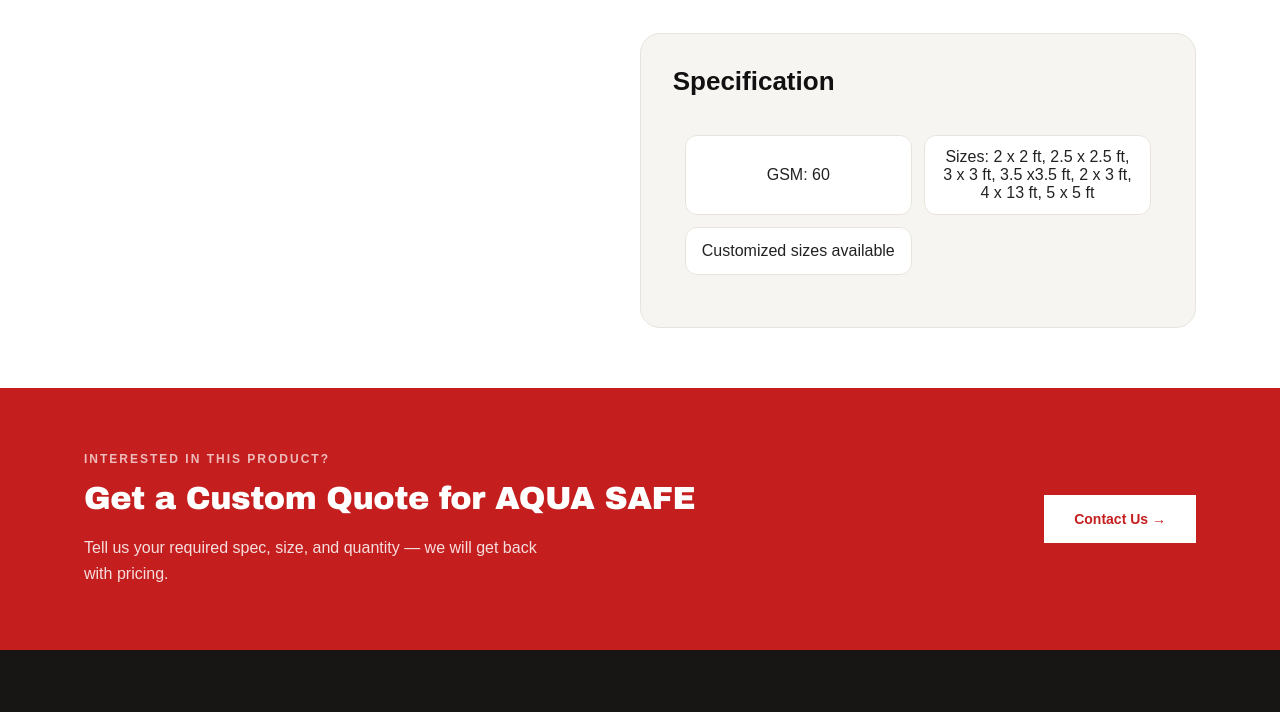
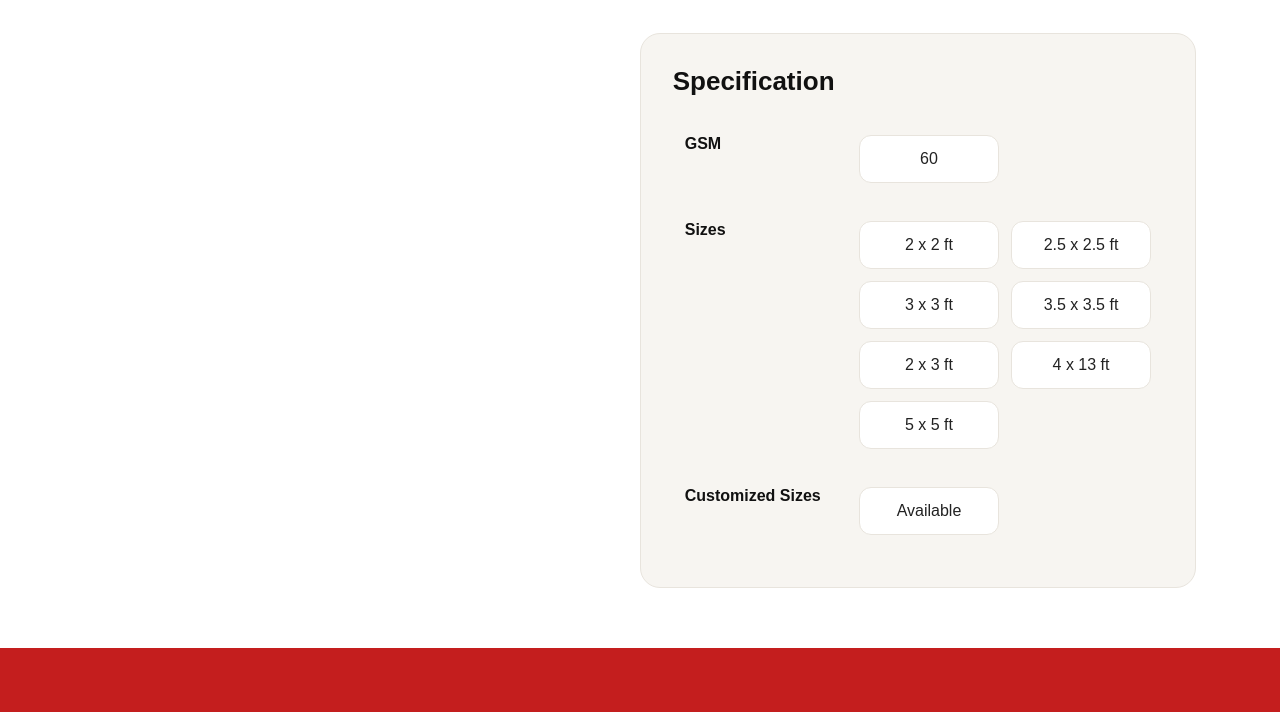
Before and after one commit to ArsalanRashid-K/ali-polymers-, a Next.js app: page /own-brands/aqua-safe in a window 1280 px wide. Shown: the part 1002-1714 px from the top of the page. Built offline with nearby package versions, Linux system fonts and the light colour scheme.

Commit message:
specification brand page .

```diff
--- a/data/own-brands.json
+++ b/data/own-brands.json
@@ -30,9 +30,30 @@
             "Suitable for regular outdoor applications"
           ],
           "specifications": [
-            "GSM: 60",
-            "Sizes: 2 x 2 ft, 2.5 x 2.5 ft, 3 x 3 ft, 3.5 x3.5 ft, 2 x 3 ft, 4 x 13 ft, 5 x 5 ft",
-            "Customized sizes available"
+            {
+              "label": "GSM",
+              "values": [
+                "60"
+              ]
+            },
+            {
+              "label": "Sizes",
+              "values": [
+                "2 x 2 ft",
+                "2.5 x 2.5 ft",
+                "3 x 3 ft",
+                "3.5 x 3.5 ft",
+                "2 x 3 ft",
+                "4 x 13 ft",
+                "5 x 5 ft"
+              ]
+            },
+            {
+              "label": "Customized Sizes",
+              "values": [
+                "Available"
+              ]
+            }
           ]
         },
         {
@@ -59,9 +80,30 @@
             "Reliable protection with consistent performance"
           ],
           "specifications": [
-            "GSM: 80",
-            "Sizes: 2 x 2 ft, 2.5 x 2.5 ft, 3 x 3 ft, 3.5 x3.5 ft, 2 x 3 ft, 4 x 13 ft, 5 x 5 ft",
-            "Customized sizes available"
+            {
+              "label": "GSM",
+              "values": [
+                "80"
+              ]
+            },
+            {
+              "label": "Sizes",
+              "values": [
+                "2 x 2 ft",
+                "2.5 x 2.5 ft",
+                "3 x 3 ft",
+                "3.5 x 3.5 ft",
+                "2 x 3 ft",
+                "4 x 13 ft",
+                "5 x 5 ft"
+              ]
+            },
+            {
+              "label": "Customized Sizes",
+              "values": [
+                "Available"
+              ]
+            }
           ]
         }
       ]
@@ -95,10 +137,30 @@
             "Durable and suitable for long-term use"
           ],
           "specifications": [
-            "Shade percentage: 30% to 90%",
-            "Various colours available",
-            "Customized sizes available as per requirement",
-            "Available in different sizes as per customer requirements."
+            {
+              "label": "Shade Percentage",
+              "values": [
+                "30% to 90%"
+              ]
+            },
+            {
+              "label": "Colours",
+              "values": [
+                "Various colours available"
+              ]
+            },
+            {
+              "label": "Sizes",
+              "values": [
+                "Available in different sizes"
+              ]
+            },
+            {
+              "label": "Customized Sizes",
+              "values": [
+                "Available as per requirement"
+              ]
+            }
           ]
         },
         {
@@ -125,9 +187,24 @@
             "Strong structure with excellent weather resistance"
           ],
           "specifications": [
-            "Available in different sizes as per farm requirements",
-            "Suitable for large-scale agricultural coverage",
-            "Customized sizes available on request"
+            {
+              "label": "Sizes",
+              "values": [
+                "Available in different sizes as per farm requirements"
+              ]
+            },
+            {
+              "label": "Application",
+              "values": [
+                "Suitable for large-scale agricultural coverage"
+              ]
+            },
+            {
+              "label": "Customized Sizes",
+              "values": [
+                "Available on request"
+              ]
+            }
           ]
         }
       ]
@@ -162,10 +239,25 @@
             "Lightweight and easy to handle",
             "Durable for long-term applications"
           ],
-          "specification": [
-            "Available in multiple GSM grades",
-            "Various sizes available as per requirement",
-            "Customized sizes available on request"
+          "specifications": [
+            {
+              "label": "GSM",
+              "values": [
+                "Multiple GSM grades available"
+              ]
+            },
+            {
+              "label": "Sizes",
+              "values": [
+                "Various sizes available as per requirement"
+              ]
+            },
+            {
+              "label": "Customized Sizes",
+              "values": [
+                "Available on request"
+              ]
+            }
           ]
         }
       ]
--- a/src/app/own-brands/[slug]/page.js
+++ b/src/app/own-brands/[slug]/page.js
@@ -170,7 +170,8 @@
                     <tbody>
                       {specifications.map((spec) => (
                         <tr key={spec.label}>
-                          {/* <td className="brand-spec-label"></td> */}
+                          <td className="brand-spec-label">{spec.label}</td>
+
                           <td>
                             <div className="spec-values-grid">
                               {spec.values.map((v) => (
@@ -206,11 +207,8 @@
           </div>
           <div className="export-cta-wrap">
             <Link href="/contact" className="btn-white">
-              Contact Us →
+              Request Quote →
             </Link>
-            {/* <a href="/contact" className="btn-white">
-              Request Quote →
-            </a> */}
           </div>
         </div>
       </section>
```
